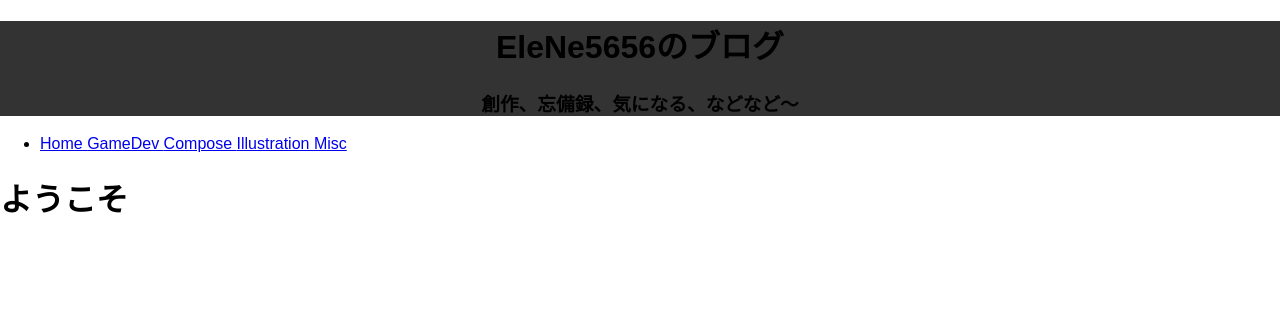
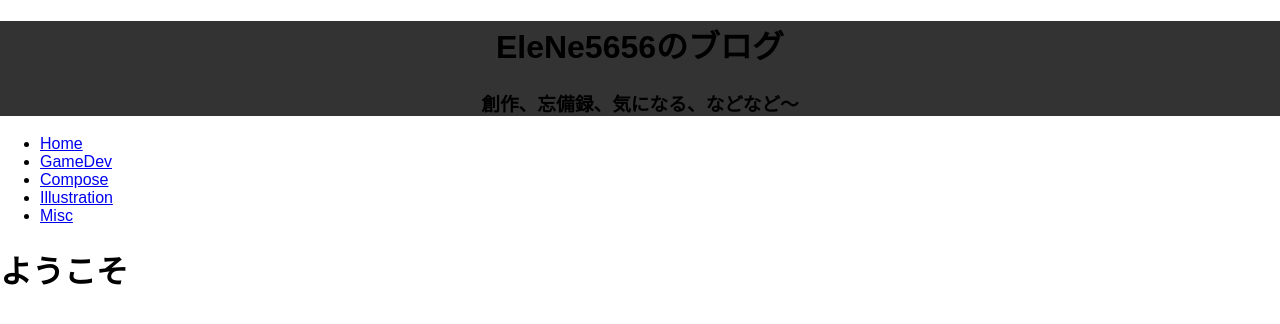
Before and after one commit to junya005/my-blogs, a Jekyll site: the page built from docs/index.html, in a window 1280 px wide. Shown: the top 324 px of the page. Built offline with Jekyll 4.4.1, drawn with Linux system fonts in a browser that asks for light colours.

Commit message:
navigation.html を更新

```diff
--- a/docs/_includes/navigation.html
+++ b/docs/_includes/navigation.html
@@ -2,14 +2,14 @@
 <div class="navigation-content">
     <nav>
         <ul>
+            <!--yamlデータからナビゲーションを作成-->
+            {% for item in site.data.navigation %}
             <li>
-                <!--yamlデータからナビゲーションを作成-->
-                {% for item in site.data.navigation %}
                 <a href="{{ item.link | relative_url }}">
                     {{ item.name }}
                 </a>
-                {% endfor %}
             </li>
+            {% endfor %}
         </ul>
     </nav>
 </div>
```
